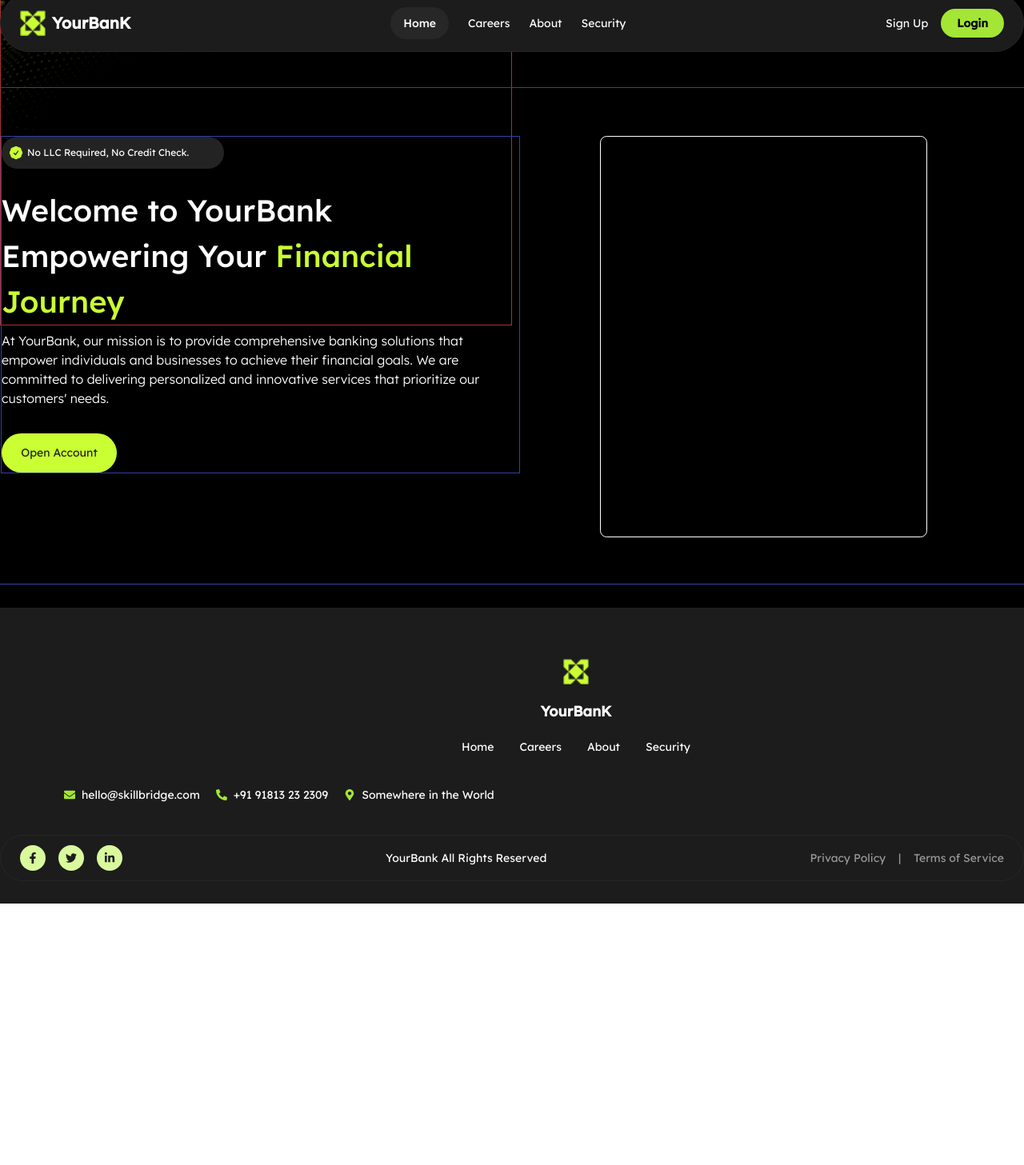
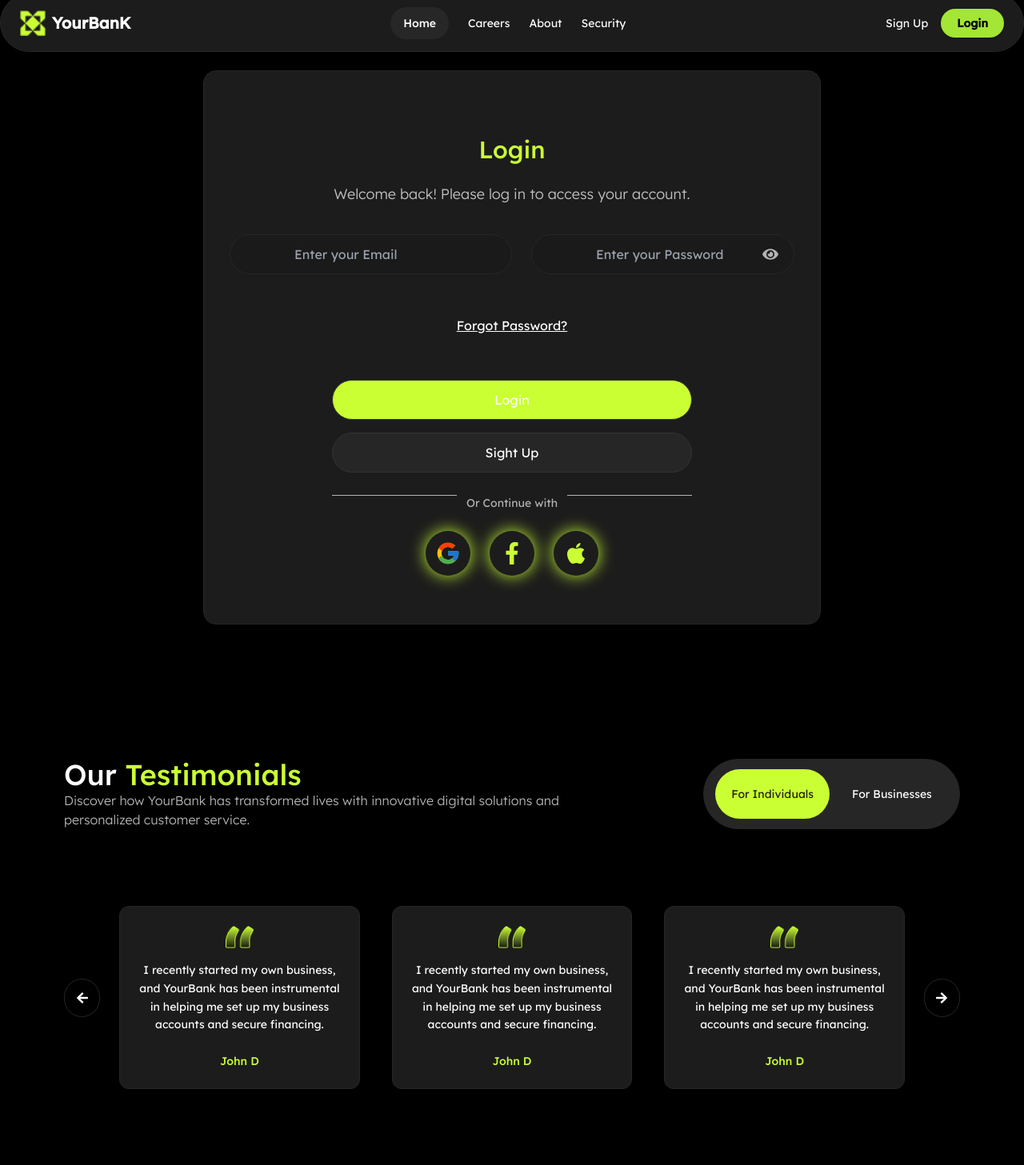
Before and after one commit to khuong-d4ng/Banking_company_website_UI_thuc_tap_tuan_4, a React (Create React App) app: page /login in a window 1280 px wide. Shown: the part 40-1497 px from the top of the page at 80% size. Before the commit the page ends 1170 px from the top, so only its background shows below. Built offline with nearby package versions, Linux system fonts and the light colour scheme.

Commit message:
Thêm page login

```diff
--- a/src/App.js
+++ b/src/App.js
@@ -4,6 +4,7 @@ import Navbar from "./components/Navbar";
 import About from "./pages/About/About"
 import './index.css';
 import Home from "./pages/Home";
+import Login from './pages/login';
 
 
 function App() {
@@ -12,6 +13,7 @@ function App() {
       <Navbar />
       <Routes>
         <Route path="/about" element={<About />} />
+        <Route path='/login' element={<Login />} />
       </Routes>
       <Home />
       <Footer />
--- /dev/null
+++ b/src/components/OurTestimonials.js
@@ -0,0 +1,74 @@
+import React, { useState } from "react";
+import { FaArrowLeft, FaArrowRight } from "react-icons/fa";
+
+function OurTestimonials() {
+    const [activeTab, setActiveTab] = useState("individual");
+
+    return (
+        <section className="w-full px-4 lg:px-20 py-10 grid grid-cols-1 gap-10 overflow-hidden">
+            <div className="w-full text-center lg:text-left">
+                {/* Header */}
+                <div className="gap-5 lg:gap-40 flex flex-col lg:flex-row w-full">
+                    <div className="w-full lg:w-2/3">
+                        <p className="font-medium text-3xl font-lexend text-white lg:text-4xl">
+                            Our <span className="text-[#CAFF33]">Testimonials</span>
+                        </p>
+                        <p className="font-light font-lexend text-sm text-[#B3B3B3] lg:text-base">
+                            Discover how YourBank has transformed lives with innovative digital solutions and personalized customer service.
+                        </p>
+                    </div>
+                    <div className="rounded-[82px] border border-[#262626] bg-[#262626] px-1 py-3 flex justify-center gap-2 lg:w-1/3 font-lexend">
+                        <button
+                            onClick={() => setActiveTab("individual")}
+                            className={`rounded-[140px] px-5 py-1 text-sm ${activeTab === "individual" ? "bg-[#CAFF33] text-[#1C1C1C]" : "text-white hover:bg-[#333333]"}`}>
+                            For Individuals
+                        </button>
+                        <button
+                            onClick={() => setActiveTab("business")}
+                            className={`rounded-[140px] px-5 py-1 text-sm ${activeTab === "business" ? "bg-[#CAFF33] text-[#1C1C1C]" : "text-white hover:bg-[#333333]"}`}>
+                            For Businesses
+                        </button>
+                    </div>
+                </div>
+
+                {/* Testimonial Cards + Arrow */}
+                <div className="w-full flex items-center justify-between lg:gap-6 lg:py-14 mt-10">
+                    {/* Left arrow */}
+                    <button className="rounded-full border border-[#262626] p-3 w-12 h-12 flex justify-center items-center">
+                        <FaArrowLeft />
+                    </button>
+
+                    {/* Testimonials container */}
+                    <div className="flex overflow-x-auto gap-6 lg:gap-10 scroll-smooth no-scrollbar">
+                        {[1, 2, 3].map((item, index) => (
+                            <div
+                                key={index}
+                                className={`min-w-[90%] max-w-md lg:min-w-[300px] lg:max-w-[350px] border border-[#262626] bg-[#1C1C1C] p-6 rounded-xl ${index > 0 ? "hidden lg:block" : ""
+                                    }`}
+                            >
+                                <div className="flex flex-col items-center gap-4">
+                                    <img
+                                        src="/images/Text.png"
+                                        alt="Testimonial Icon"
+                                        className="w-[36px] h-[28px] object-contain"
+                                    />
+                                    <p className="font-lexend text-sm text-white text-center leading-relaxed">
+                                        I recently started my own business, and YourBank has been instrumental in helping me set up my business accounts and secure financing.
+                                    </p>
+                                    <p className="text-[#CAFF33] text-sm font-medium mt-2">John D</p>
+                                </div>
+                            </div>
+                        ))}
+                    </div>
+
+                    {/* Right arrow */}
+                    <button className="rounded-full border border-[#262626] p-3 w-12 h-12 flex justify-center items-center">
+                        <FaArrowRight />
+                    </button>
+                </div>
+            </div>
+        </section>
+    );
+}
+
+export default OurTestimonials;
--- a/src/pages/About/About.js
+++ b/src/pages/About/About.js
@@ -10,6 +10,7 @@ function About() {
                 <AboutIntro />
                 <MissionVision />
                 <PressReleases />
+
             </div>
         </div>
     );
--- a/src/pages/About/components/MissionVision.js
+++ b/src/pages/About/components/MissionVision.js
@@ -1,7 +1,7 @@
 import React from "react";
 function MissionVision() {
     return (
-        <section className="ml-4 gap-16 xl:ml-20 grid md:grid-cols-1">
+        <section className="ml-4 gap-16 xl:mx-20 grid md:grid-cols-1 lg:p-10 lg:m-14">
             <div className="gap-2.5 xl:pr-[250px] font-lexend text-center xl:text-left">
                 <p className="font-normal text-3xl leading-normal text-[#CAFF33] xl:text-4xl">
                     Mission & Vision
@@ -35,8 +35,8 @@ function MissionVision() {
                         className="rounded-t-[50px] relative z-10  block xl:hidden object-cover w-full"
                     />
                 </div>
-                <div className="flex border-l border-[#CAFF33] pt-7 gap-2.5 font-lexend leading-normal text-white
-                                xl:pl-10">
+                <div className="flex border-l border-[#CAFF33] pt-7 gap-2.5 font-lexend leading-normal text-white flex-col lg:flex-row text-center lg:text-left
+                                lg:pl-10">
                     <p className="font-medium text-3xl lg:text-4xl">
                         Mission
                     </p>
--- a/src/pages/About/components/PressReleases.js
+++ b/src/pages/About/components/PressReleases.js
@@ -1,7 +1,7 @@
 import React from "react";
 function PressReleases() {
     return (
-        <section className=" px-4 gap-10 lg:mt-32 lg:ml-20 lg:gap-16 space-y-10 mt-10">
+        <section className=" px-4 gap-10 lg:gap-16 lg:p-10 lg:m-14">
             <div className="text-center lg:text-left font-lexend ">
                 <p className="font-normal text-3xl leading-normal text-[#CAFF33]
                                 lg:text-4xl ">
--- /dev/null
+++ b/src/pages/login.js
@@ -0,0 +1,90 @@
+import React from "react";
+import { FcGoogle } from "react-icons/fc";
+import { FaFacebookF } from "react-icons/fa";
+import { FaApple } from "react-icons/fa";
+import { FaEye, FaEyeSlash } from "react-icons/fa";
+import { useState } from "react";
+import OurTestimonials from "../components/OurTestimonials";
+
+function Login() {
+    const [showPassword, setShowPassword] = useState(false);
+
+    return (
+        <>
+            <section className="w-full min-h-screen flex items-center justify-center lg:px flex-col lg:flex-row py-20 lg:py-32">
+                <div className=" rounded-2xl border border-[#262626] p-8 gap-10 bg-[#1C1C1C]
+                             lg:py-15 lg:gap-14">
+                    <div className="gap-2.5 lg:gap-4 text-center font-lexend py-4 lg:py-6">
+                        <p className="font-medium text-2xl leading-none text-[#CAFF33] lg:text-3xl lg:py-6 py-3">
+                            Login
+                        </p>
+                        <p className="font-light text-sm leading-none text-[#BFBFBF] lg:text-lg">
+                            Welcome back! Please log in to access your account.
+                        </p>
+                    </div>
+                    <div className="gap-6 lg:gap-8 flex flex-col lg:flex-row w-full">
+                        <div className="gap-5 lg:gap-6 py-3 flex flex-col lg:flex-row items-center">
+                            <div>
+                                <input type="email" placeholder="Enter your Email"
+                                    className="rounded-[88px] border border-[#262626]  gap-2.5 font-lexend text-base leading-normal text-white bg-[#1A1A1A] px-20 py-3 lg:py-3" />
+                            </div>
+                            <div className="w-full relative">
+                                <input
+                                    type={showPassword ? "text" : "password"}
+                                    placeholder="Enter your Password"
+                                    className="w-full rounded-[88px] border border-[#262626] font-lexend text-base leading-normal text-white bg-[#1A1A1A] px-20 py-3 pr-14"
+
+
+                                />
+                                <button type="button" onClick={() => setShowPassword(!showPassword)} className="absolute top-1/2 right-5 transform -translate-y-1/2 text-[#B3B3B3] hover:text-[#CAFF33] ">
+                                    {showPassword ? <FaEyeSlash size={20} /> : <FaEye size={20} />}
+                                </button>
+                            </div>
+                        </div>
+                    </div>
+                    <div>
+                        <p className="font-lexend font-normal text-base leading-normal underline decoration-slice text-center lg:py-10 py:7">
+                            Forgot Password?
+                        </p>
+                    </div>
+                    <div className="lg:px-32 lg:gap-24 gap-6 w-full ">
+                        <div className=" py-2 lg:py-4">
+                            <button className="px-10 py-3 gap-2.5 bg-[#CAFF33] rounded-[63px] border border-[#333333] w-full">
+                                Login
+                            </button>
+                        </div>
+                        <button className="px-10 py-3 gap-2.5 bg-[#262626] rounded-[63px] border border-[#333333] w-full">
+                            Sight Up
+                        </button>
+                        <div className="w-full items-center py-7">
+                            <div className="flex flex-col lg:flex-row">
+                                <div className="flex-1 h-px bg-[#B3B3B3]"></div>
+                                <p className="font-lexend text-sm leading-normal text-[#B3B3B3]  px-3 ">
+                                    Or Continue with
+                                </p>
+                                <div className="flex-1 h-px bg-[#B3B3B3] items-end"></div>
+                            </div>
+                            <div className="flex justify-center gap-6 mt-6">
+                                <div className="rounded-full w-14 h-14 flex items-center justify-center bg-[#1C1C1C] shadow-[0_0_20px_#caff33]">
+                                    <FcGoogle size={32} />
+                                </div>
+                                <div className="rounded-full w-14 h-14 flex items-center justify-center bg-[#1C1C1C] shadow-[0_0_20px_#caff33] text-[#CAFF33]">
+                                    <FaFacebookF size={28} />
+                                </div>
+                                <div className="rounded-full w-14 h-14 flex items-center justify-center bg-[#1C1C1C] shadow-[0_0_20px_#caff33] text-[#CAFF33]">
+                                    <FaApple size={30} />
+                                </div>
+                            </div>
+
+                        </div>
+                    </div>
+                </div>
+            </section>
+            <div>
+                <OurTestimonials />
+            </div>
+        </>
+
+    )
+}
+export default Login;
```
Also changed, not shown: src/pages/About/components/AboutIntro.js (+4 -4 lines), public/images/Login.png (added), public/images/Text.png (added).
